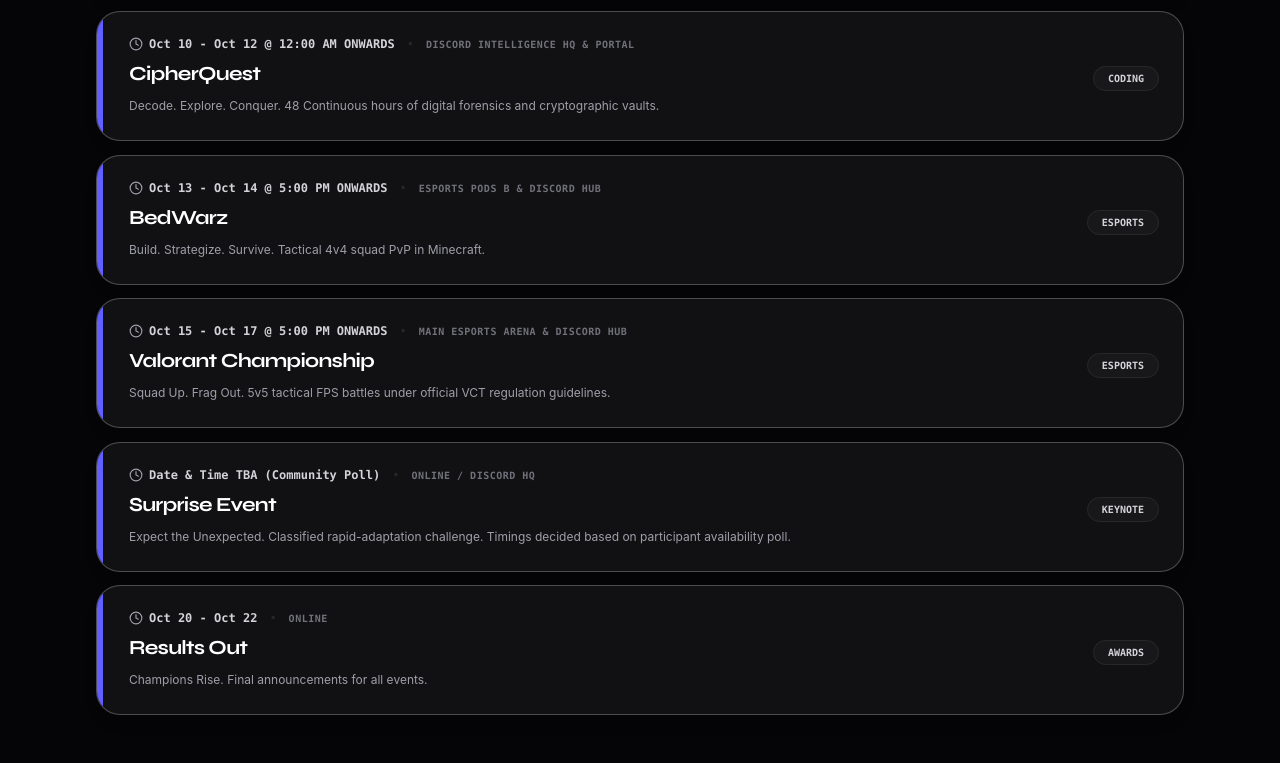
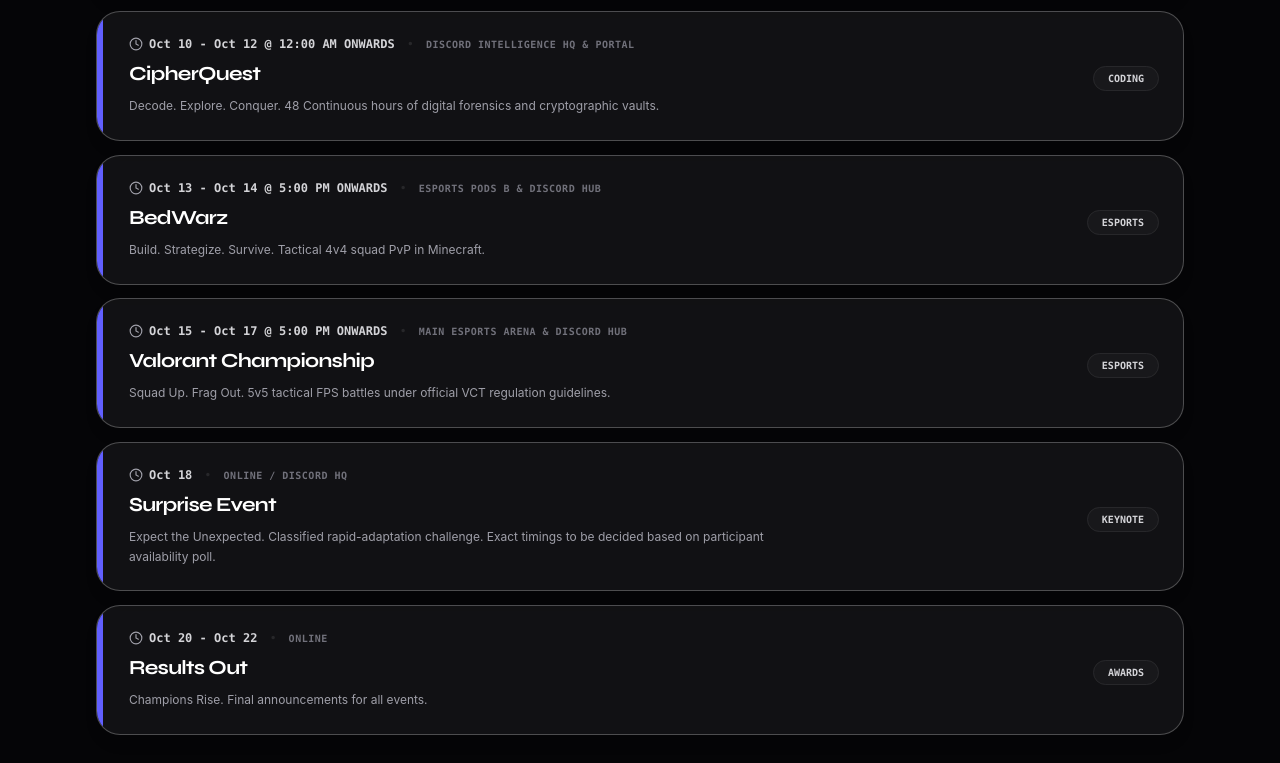
Before and after one commit to Valenite/genesiz-web, a React (Vite) app: page / in a window 1280 px wide. Shown: the part 3032-3795 px from the top of the page. Built offline with nearby package versions, Linux system fonts and the light colour scheme.

Commit message:
fix(surprise): show Oct 18 without exact hours/timings

```diff
--- a/src/components/GenesizChatbot.tsx
+++ b/src/components/GenesizChatbot.tsx
@@ -120,7 +120,7 @@
 • CipherQuest: Oct 10-12 (12 AM onwards)
 • BedWarz: Oct 13-14 (5 PM onwards)
 • Valorant: Oct 15-17 (5 PM onwards)
-• Surprise Event: Date & Time TBA (Community Poll)
+• Surprise Event: Oct 18 (Exact timings TBA)
 • Results Out: Oct 20-22
 
 All updates posted on Discord!`,
--- a/src/components/TerminalConsole.tsx
+++ b/src/components/TerminalConsole.tsx
@@ -175,7 +175,7 @@
     OCT 10-12 (12 AM ON)   - CipherQuest
     OCT 13-14 (5 PM ON)    - BedWarz
     OCT 15-17 (5 PM ON)    - Valorant Championship
-    DATE & TIME TBA        - Surprise Event (Community Poll)
+    OCT 18                 - Surprise Event (Timings TBA)
     OCT 20-22              - Results Out
           `.trim(),
         });
--- a/src/data/eventsData.ts
+++ b/src/data/eventsData.ts
@@ -375,9 +375,9 @@
     teamSize: '2 Delegates',
     eligibility: 'Open to All Confirmed Delegates',
     format: 'Online',
-    duration: 'Date & Time TBA (Community Poll)',
-    date: 'TBA',
-    time: 'Decided based on participant poll',
+    duration: 'Oct 18',
+    date: 'October 18, 2026',
+    time: 'Exact timings to be announced via Discord poll',
     venue: 'Online / Discord HQ',
     badge: 'CLASSIFIED / 2 DELEGATES',
     iconName: 'Sparkles',
--- a/src/data/scheduleData.ts
+++ b/src/data/scheduleData.ts
@@ -57,11 +57,11 @@
     highlight: true
   },
   {
-    time: 'Date & Time TBA (Community Poll)',
+    time: 'Oct 18',
     title: 'Surprise Event',
     category: 'Keynote',
     venue: 'Online / Discord HQ',
-    description: 'Expect the Unexpected. Classified rapid-adaptation challenge. Timings decided based on participant availability poll.',
+    description: 'Expect the Unexpected. Classified rapid-adaptation challenge. Exact timings to be decided based on participant availability poll.',
     highlight: true
   },
   {
```
